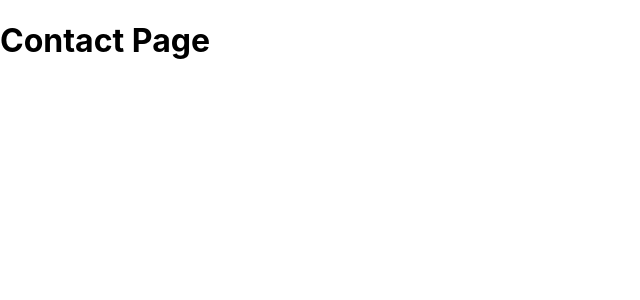
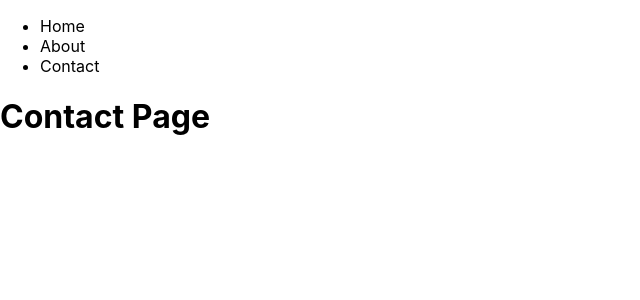
Before and after one commit to BrandonGrayson/next.js-testing-ground, a Next.js app: page /contact in a window 1280 px wide. Shown: the top 300 px of the page, without its empty margins (0-640 px from the left). Built offline with nearby package versions, Linux system fonts and the light colour scheme.

Commit message:
Links function properly

```diff
--- a/pages/contact.js
+++ b/pages/contact.js
@@ -1,7 +1,11 @@
+import Header from "./components/header"
 export default () => {
     return (
         <>
+        <Header/>
         <h1>Contact Page</h1>
         </>
     )
+
+
 }
--- a/pages/index.js
+++ b/pages/index.js
@@ -1,6 +1,5 @@
-import Head from 'next/head'
 import Header from './components/header'
-import styles from '../styles/Home.module.css'
+
 
 export default function Home() {
   return (
```
Also changed, not shown: pages/about.js (+8 -7 lines), pages/components/header.js (+3 -6 lines).
